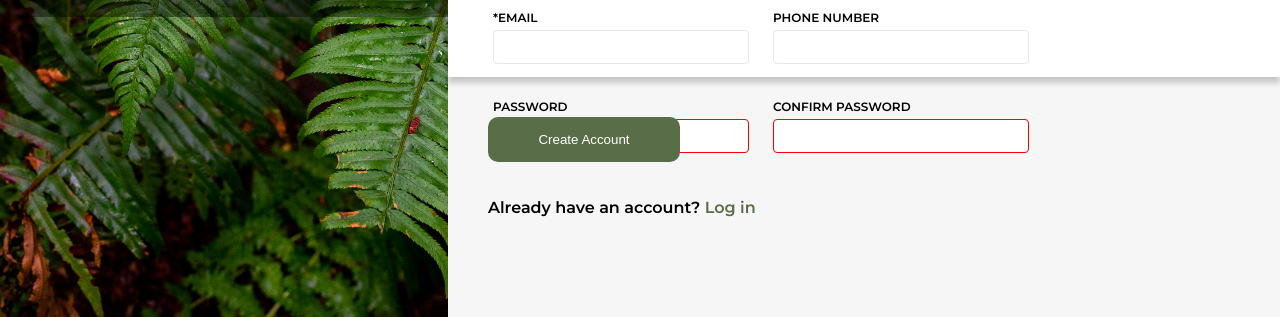
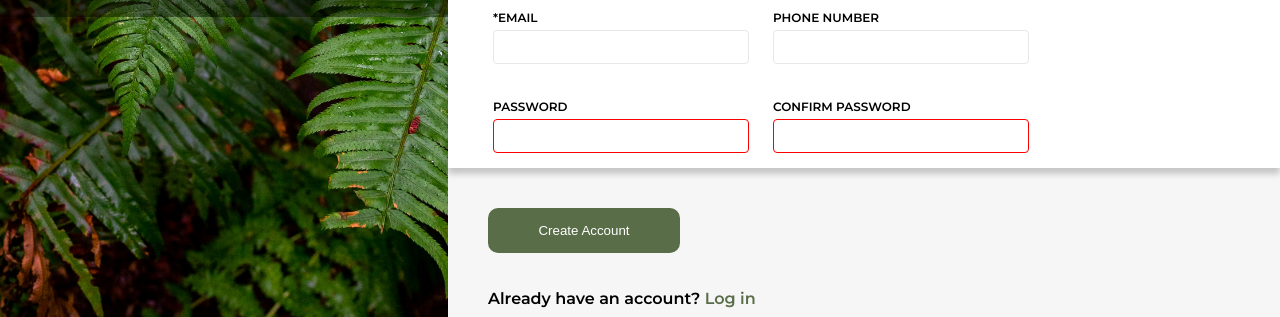
Before and after one commit to dellis2cs/SignUpForm, a plain HTML site: page index.html in a window 1280 px wide. Shown: the part 483-800 px from the top of the page. Drawn offline with Linux system fonts and the light colour scheme.

Commit message:
fix height sizing error for form

```diff
--- a/styles.css
+++ b/styles.css
@@ -69,7 +69,7 @@ h1 {
   display: flex;
   flex-direction: column;
   background-color: white;
-  height: 30%;
+  height: 325px;
   padding: 15px;
   margin-top: 20px;
   padding-left: 45px;
```
